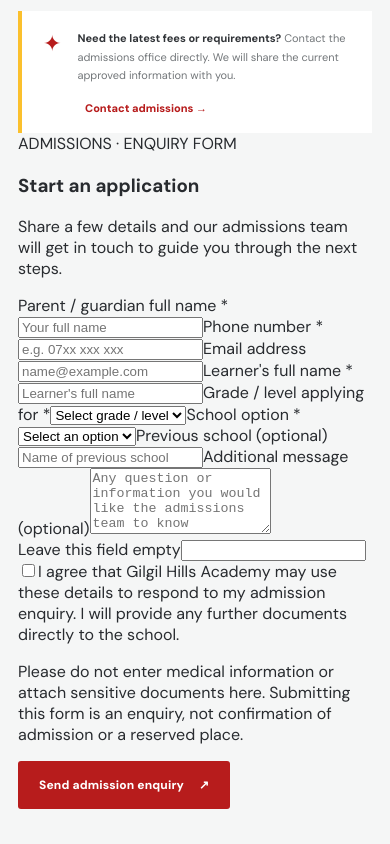
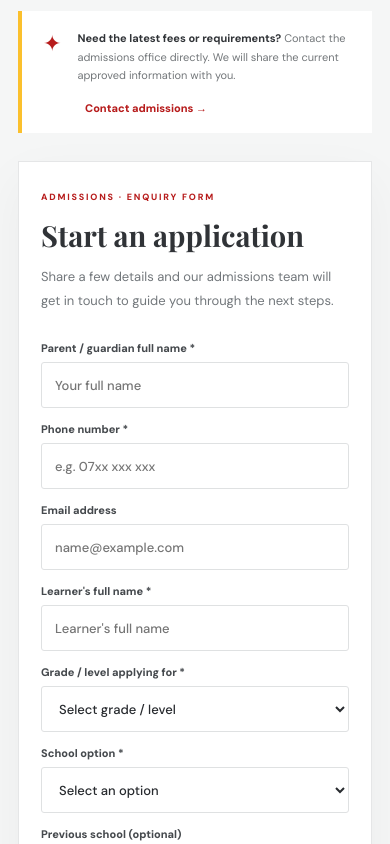
Before and after one commit to lucywanjikumburu254-star/gilgil-hills-academy, a Next.js app: page / in a window 390 px wide. Shown: the part 6800-7644 px from the top of the page. Built offline with nearby package versions, Linux system fonts and the light colour scheme.

Commit message:
Style responsive online admission application form

```diff
--- a/app/globals.css
+++ b/app/globals.css
@@ -128,3 +128,9 @@
 .hills-reply-list li{font-size:12.5px;line-height:1.55;padding-left:2px}
 .hills-reply-list li::marker{color:#b71c1c}
 .hills-user-message .hills-bubble p{font-size:13px;line-height:1.55;margin:0;white-space:pre-wrap;overflow-wrap:anywhere}
+
+/* Online admission enquiry form */
+.admission-form-card{margin-top:42px;background:#fff;border:1px solid #e5e6e7;box-shadow:0 18px 50px #2022260b;padding:clamp(22px,4vw,42px);display:grid;grid-template-columns:.75fr 1.25fr;gap:42px;align-items:start}
+.admission-form-heading{position:sticky;top:120px}.admission-form-kicker{font-size:9px;letter-spacing:1.8px;font-weight:800;color:var(--red)}.admission-form-heading h3{font-family:var(--serif);font-size:clamp(29px,3vw,40px);line-height:1.12;color:var(--grey-dark);margin:14px 0}.admission-form-heading p{font-size:13px;line-height:1.8;color:#72777b;max-width:300px}
+.admission-form-grid{display:grid;grid-template-columns:1fr 1fr;gap:17px}.admission-form-grid label{display:flex;flex-direction:column;gap:7px;font-size:11px;font-weight:800;color:#45494d}.admission-form-grid input,.admission-form-grid select,.admission-form-grid textarea{width:100%;min-height:46px;border:1px solid #dfe1e2;border-radius:3px;padding:12px 13px;background:#fff;color:#282b2f;font:500 13px var(--sans);outline:none}.admission-form-grid textarea{resize:vertical}.admission-form-grid input:focus,.admission-form-grid select:focus,.admission-form-grid textarea:focus{border-color:var(--red);box-shadow:0 0 0 3px #b71c1c12}.admission-form-full{grid-column:1/-1}.admission-honeypot{position:absolute;left:-10000px;width:1px;height:1px;overflow:hidden}.admission-consent{display:flex;align-items:flex-start;gap:10px;margin-top:18px;font-size:11px;line-height:1.6;color:#555b60}.admission-consent input{margin-top:3px;accent-color:var(--red)}.admission-privacy-note{font-size:10px;line-height:1.65;color:#85898d;margin:12px 0 18px}.admission-submit{cursor:pointer}.admission-submit:disabled{opacity:.6;cursor:wait}.admission-form-status{font-size:12px;line-height:1.6;padding:12px 14px;border-radius:3px;margin:15px 0 0}.admission-form-status.success{background:#edf7ef;color:#205c30;border:1px solid #cce8d2}.admission-form-status.error{background:#fff1f0;color:#9d2020;border:1px solid #f0cecb}
+@media(max-width:760px){.admission-form-card{grid-template-columns:1fr;gap:16px;margin-top:28px;padding:22px}.admission-form-heading{position:static}.admission-form-heading p{max-width:unset}.admission-form-grid{grid-template-columns:1fr;gap:14px}.admission-form-full{grid-column:auto}}
```
